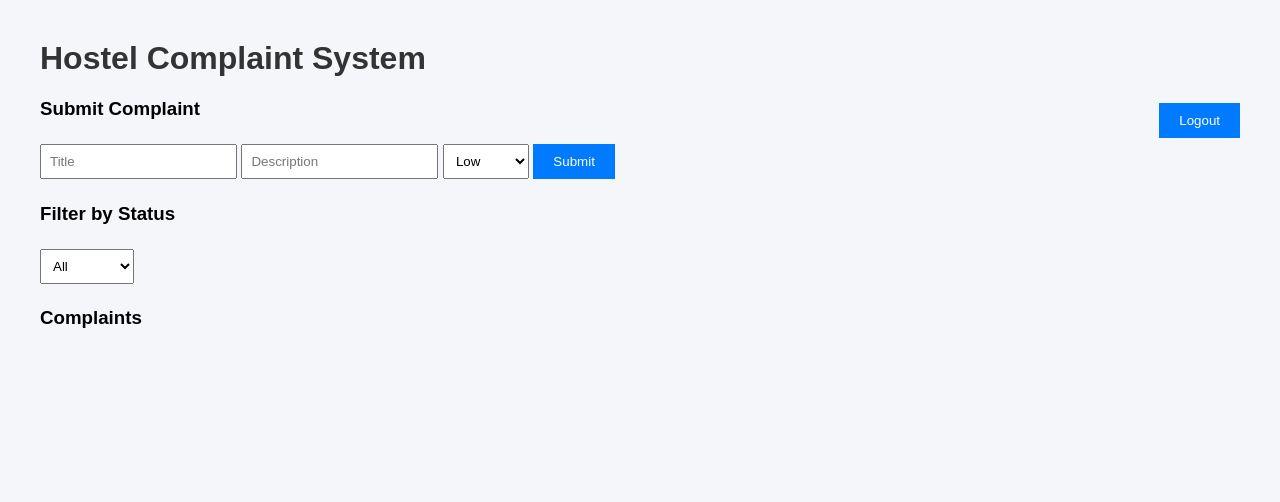
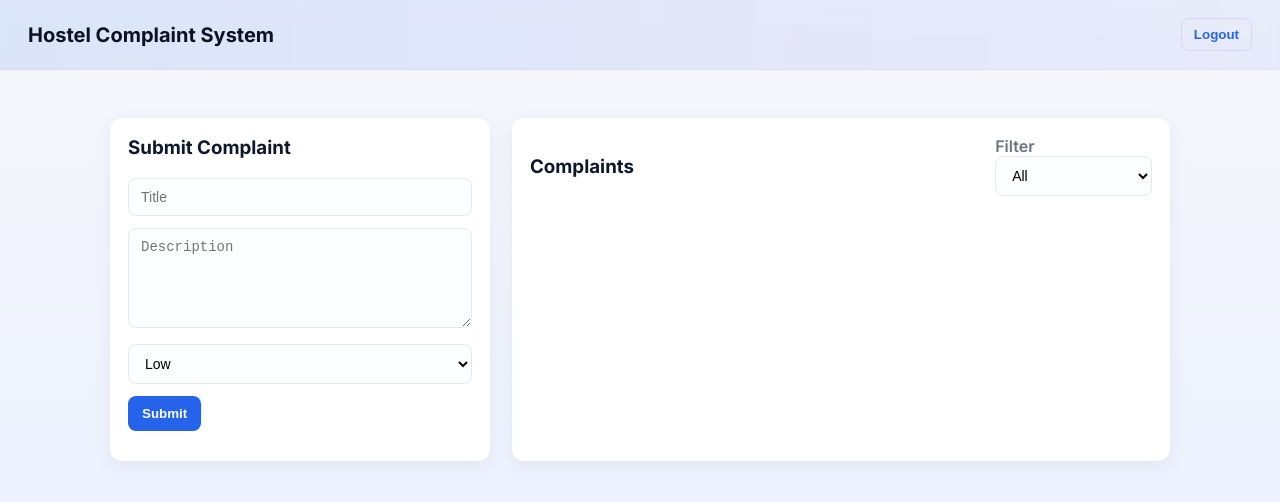
Before and after one commit to sahal281/HostelOps, a plain HTML site: page frontend/index.html in a window 1280 px wide. Drawn offline with Linux system fonts and the light colour scheme; no server answers; sample sign-in values are in the browser's storage.

Commit message:
updated code

```diff
--- a/frontend/index.html
+++ b/frontend/index.html
@@ -1,6 +1,7 @@
 <!DOCTYPE html>
 <html>
 <head>
+    <meta name="viewport" content="width=device-width,initial-scale=1" />
     <link rel="stylesheet" href="style.css">
     <title>HostelOps</title>
 </head>
@@ -13,33 +14,56 @@ if(!localStorage.getItem("role")){
 }
 </script>
 
+<header class="header">
     <h1>Hostel Complaint System</h1>
+    <div>
+        <button class="btn btn-ghost logout" onclick="logout()">Logout</button>
+    </div>
+</header>
 
-<button onclick="logout()" style="float:right;">Logout</button>
+<main class="container">
+    <section class="card">
+        <h3 style="margin-top:0">Submit Complaint</h3>
 
-<h3>Submit Complaint</h3>
+        <div class="form-group">
+            <input type="text" id="title" placeholder="Title" />
+        </div>
 
-<input type="text" id="title" placeholder="Title" />
-<input type="text" id="description" placeholder="Description" />
+        <div class="form-group">
+            <textarea id="description" placeholder="Description"></textarea>
+        </div>
 
+        <div class="form-group">
             <select id="priority">
                 <option>Low</option>
                 <option>Medium</option>
                 <option>High</option>
             </select>
+        </div>
 
-<button onclick="submitComplaint()">Submit</button>
+        <div class="form-group">
+            <button class="btn btn-primary" onclick="submitComplaint()">Submit</button>
+        </div>
+    </section>
 
-<h3 id="filterTitle">Filter by Status</h3>
-
+    <section class="card">
+        <div style="display:flex;align-items:center;justify-content:space-between">
+            <h3 style="margin:0">Complaints</h3>
+            <div>
+                <label id="filterTitle" style="margin-right:8px;color:var(--muted);font-weight:600">Filter</label>
                 <select id="filter" onchange="loadComplaints()">
                     <option value="All">All</option>
                     <option value="Pending">Pending</option>
                     <option value="Resolved">Resolved</option>
                 </select>
+            </div>
+        </div>
 
-<h3>Complaints</h3>
+        <div class="complaints">
             <ul id="list"></ul>
+        </div>
+    </section>
+</main>
 
 <script src="script.js"></script>
 
--- a/frontend/script.js
+++ b/frontend/script.js
@@ -33,9 +33,9 @@ async function loadComplaints() {
 
                 ${
                     role === "admin" && c.status !== "Resolved"
-                    ? `<button onclick="resolveComplaint('${c._id}')">Mark Resolved</button>`
+                    ? `<button class="btn btn-primary" onclick="resolveComplaint('${c._id}')">Mark Resolved</button>`
                     : role === "admin" && c.status === "Resolved"
-                    ? `<span style="color:green;font-weight:bold;">✔ Resolved</span>`
+                    ? `<span style="color:var(--success);font-weight:bold;">✔ Resolved</span>`
                     : ""
                 }
             </li>
--- a/frontend/style.css
+++ b/frontend/style.css
@@ -1,48 +1,97 @@
-body {
-  font-family: Arial, sans-serif;
-  background: #f4f6f9;
-  margin: 40px;
+@import url('https://fonts.googleapis.com/css2?family=Inter:wght@300;400;600;700&display=swap');
+
+:root{
+  --bg: #f5f7fb;
+  --card: #ffffff;
+  --muted: #6b7280;
+  --accent: #2563eb;
+  --accent-600: #1e40af;
+  --success: #16a34a;
+  --danger: #dc2626;
+  --warning: #f59e0b;
 }
 
-h1 {
-  color: #333;
+*{box-sizing:border-box}
+body{
+  font-family: 'Inter', system-ui, -apple-system, "Segoe UI", Roboto, "Helvetica Neue", Arial;
+  background: linear-gradient(180deg,var(--bg), #eef2ff 100%);
+  margin: 0;
+  color: #0f172a;
 }
 
-input, select, button {
-  padding: 8px;
-  margin: 5px 0;
+.header{
+  display:flex;
+  align-items:center;
+  justify-content:space-between;
+  padding:18px 28px;
+  background: linear-gradient(90deg, rgba(37,99,235,0.12), rgba(99,102,241,0.08));
+  border-bottom: 1px solid rgba(15,23,42,0.04);
+  backdrop-filter: blur(4px);
 }
 
-button {
-  padding: 10px 20px;
-  background: #007bff;
-  color: white;
-  border: none;
-  cursor: pointer;
+.header h1{ margin:0; font-size:20px; font-weight:700; color:#0b1220 }
+
+.container{
+  max-width:1100px;
+  margin:28px auto;
+  padding:20px;
+  display:grid;
+  grid-template-columns: 380px 1fr;
+  gap:22px;
 }
 
-button:hover {
-  background: #0056b3;
+.card{
+  background:var(--card);
+  padding:18px;
+  border-radius:12px;
+  box-shadow: 0 6px 20px rgba(2,6,23,0.06);
 }
 
-li {
-  background: white;
-  padding: 15px;
-  margin-bottom: 10px;
-  border-radius: 6px;
-  box-shadow: 0 2px 6px rgba(0,0,0,0.1);
-}
-.badge {
-  padding: 4px 10px;
-  border-radius: 5px;
-  color: white;
-  font-size: 12px;
+.form-group{ margin-bottom:12px }
+input[type="text"], textarea, select{
+  width:100%;
+  padding:10px 12px;
+  border:1px solid #e6e9ef;
+  border-radius:8px;
+  background: #fbfdff;
+  font-size:14px;
+  outline:none;
 }
 
-.High { background: #dc3545; }
-.Medium { background: #ffc107; color: black; }
-.Low { background: #28a745; }
+textarea{ min-height:100px; resize:vertical }
 
-.status {
-  font-weight: bold;
+.btn{ display:inline-block; padding:10px 14px; border-radius:8px; border:none; cursor:pointer; font-weight:600 }
+.btn-primary{ background:var(--accent); color:#fff }
+.btn-primary:hover{ background:var(--accent-600) }
+.btn-ghost{ background:transparent; color:var(--accent); border:1px solid rgba(37,99,235,0.12) }
+
+.logout{ padding:8px 12px }
+
+.complaints{
+  display:flex; flex-direction:column; gap:12px;
 }
+
+ul#list{ list-style:none; padding:0; margin:0 }
+li{
+  background: linear-gradient(180deg,#ffffff, #fbfdff);
+  padding:14px;
+  margin-bottom:10px;
+  border-radius:10px;
+  box-shadow: 0 4px 14px rgba(2,6,23,0.04);
+  border:1px solid rgba(15,23,42,0.03);
+}
+
+.meta{ color:var(--muted); font-size:13px; margin-top:6px }
+
+.badge{ padding:6px 10px; border-radius:999px; color:white; font-size:12px; display:inline-block }
+.High{ background:var(--danger) }
+.Medium{ background:var(--warning); color:#111 }
+.Low{ background:var(--success) }
+
+.status{ font-weight:700 }
+
+.controls{ margin-top:10px; display:flex; gap:8px; align-items:center }
+
+@media (max-width:900px){
+  .container{ grid-template-columns: 1fr; padding:12px }
+}
```
Also changed, not shown: frontend/login.html (+11 -34 lines). Lines whose indentation alone changed are shown as unchanged.
